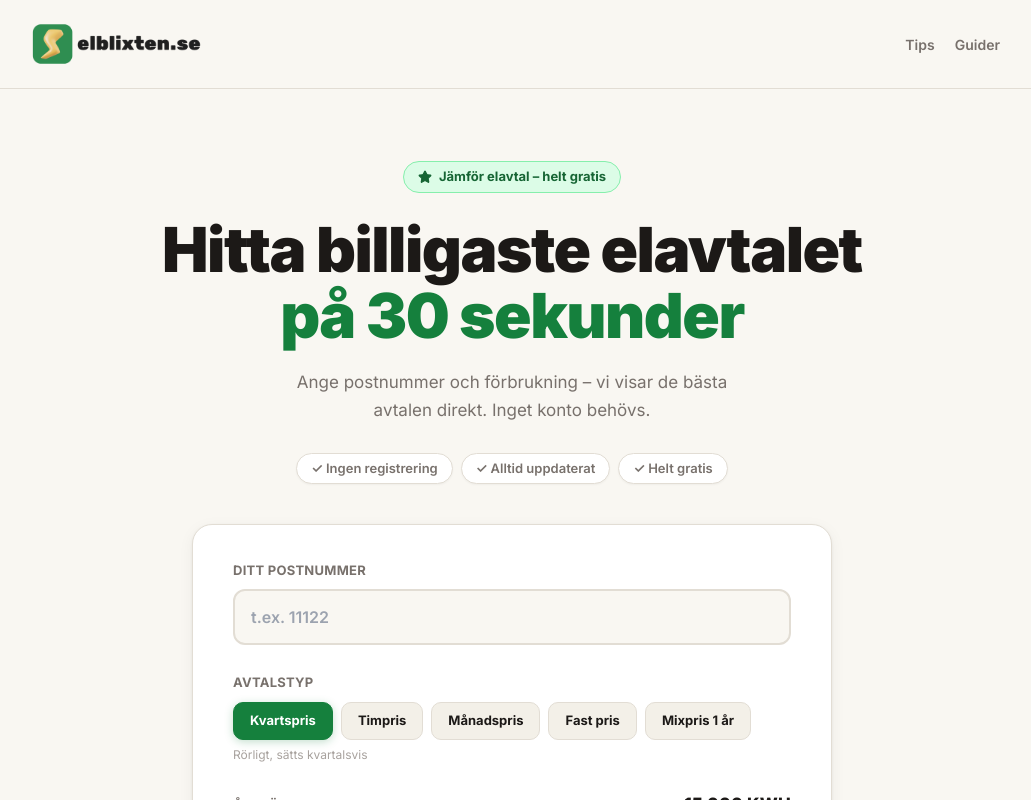
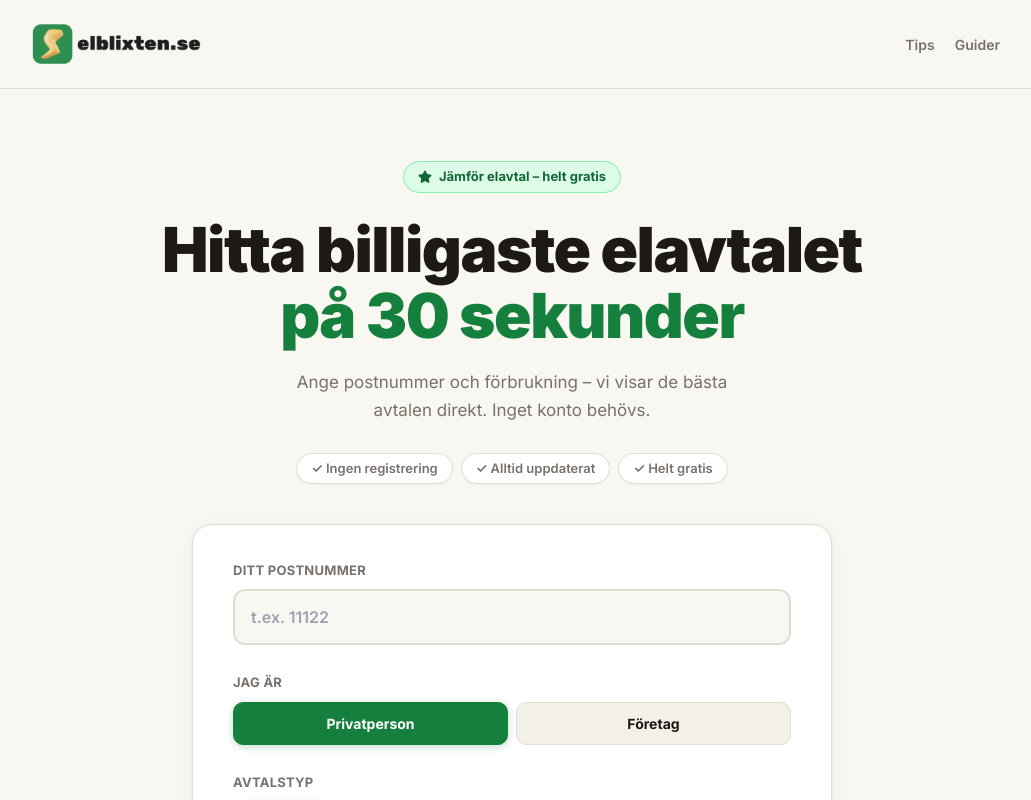
Before and after one commit to AMIIGO-dot/elsnabbt, a Next.js app: page / in a window 1280 px wide. Shown: the top 800 px of the page, without its empty margins (128-1159 px from the left). Built offline with nearby package versions, Linux system fonts and the light colour scheme.

Commit message:
Feature: privatperson/foretag-val - filtrera avtal per kundkategori via EI-API

```diff
--- a/app/api/compare/route.ts
+++ b/app/api/compare/route.ts
@@ -83,6 +83,8 @@ export async function GET(request: NextRequest) {
   const postnr   = request.nextUrl.searchParams.get('postnr') ?? '';
   const kwh      = parseInt(request.nextUrl.searchParams.get('kwh') ?? '15000');
   const typParam = (request.nextUrl.searchParams.get('typ') ?? 'TIMPRIS').toUpperCase();
+  const kundtyp  = request.nextUrl.searchParams.get('kundtyp') === 'foretag' ? 'foretag' : 'privat';
+  const kundkategori = kundtyp === 'foretag' ? 2 : 1;
 
   if (postnr.length !== 5 || !/^\d{5}$/.test(postnr)) {
     return NextResponse.json({ error: 'Ogiltigt postnummer' }, { status: 400 });
@@ -93,7 +95,7 @@ export async function GET(request: NextRequest) {
   const natKr  = natAvgiftAr(elArea);
 
   // Hämta avtal + leverantörsinfo parallellt
-  const apiUrl = `https://www1.ei.se/elinservices/api/json/SokAvtal?postNummer=${postnr}&forbrukning=${kwh}`;
+  const apiUrl = `https://www1.ei.se/elinservices/api/json/SokAvtal?postNummer=${postnr}&forbrukning=${kwh}&kundkategori=${kundkategori}`;
   const [res, suppliersRes] = await Promise.all([
     fetch(apiUrl, { headers: { Accept: 'application/json', 'User-Agent': 'Mozilla/5.0' }, next: { revalidate: 3600 } }),
     fetch('https://www1.ei.se/elinservices/api/json/GetElleverantorer', { headers: { Accept: 'application/json' }, next: { revalidate: 86400 } }),
--- a/app/page.tsx
+++ b/app/page.tsx
@@ -14,6 +14,7 @@ export default function Home() {
   const [kwh, setKwh] = useState(15000);
   const [results, setResults] = useState<ScrapedOffer[]>([]);
   const [avtalstyp, setAvtalstyp] = useState('KVARTSPRIS');
+  const [kundtyp, setKundtyp] = useState<'privat' | 'foretag'>('privat');
   const [loading, setLoading] = useState(false);
   const [searched, setSearched] = useState(false);
   const [dataSource, setDataSource] = useState('');
@@ -35,7 +36,7 @@ export default function Home() {
     setLoading(true);
     setSearched(false);
     try {
-      const res = await fetch(`/api/compare?postnr=${postnr}&kwh=${kwh}&typ=${encodeURIComponent(avtalstyp)}`);
+      const res = await fetch(`/api/compare?postnr=${postnr}&kwh=${kwh}&typ=${encodeURIComponent(avtalstyp)}&kundtyp=${kundtyp}`);
       const data = await res.json();
       if (data.error) throw new Error(data.error);
       const offers: ScrapedOffer[] = data.offers ?? [];
@@ -166,6 +167,30 @@ export default function Home() {
                 transition: 'border-color 0.2s', boxSizing: 'border-box',
               }}
             />
+          </div>
+
+          {/* Kundtyp */}
+          <div style={{ marginBottom: 28 }}>
+            <label style={{ display: 'block', fontSize: 13, fontWeight: 700, color: C.textMuted, marginBottom: 10, letterSpacing: '0.02em', textTransform: 'uppercase' }}>
+              Jag är
+            </label>
+            <div style={{ display: 'flex', gap: 8 }}>
+              {([{ key: 'privat', label: 'Privatperson' }, { key: 'foretag', label: 'Företag' }] as const).map(k => (
+                <button
+                  key={k.key}
+                  onClick={() => setKundtyp(k.key)}
+                  style={{
+                    flex: 1, padding: '10px 16px', fontSize: 14, fontWeight: 700, borderRadius: 10, cursor: 'pointer', transition: 'all 0.15s',
+                    background: kundtyp === k.key ? C.green : C.bgMuted,
+                    color: kundtyp === k.key ? '#fff' : C.text,
+                    border: `1.5px solid ${kundtyp === k.key ? C.green : C.border}`,
+                    boxShadow: kundtyp === k.key ? '0 2px 8px rgba(21,128,61,0.25)' : 'none',
+                  }}
+                >
+                  {k.label}
+                </button>
+              ))}
+            </div>
           </div>
 
           {/* Avtalstyp */}
--- a/lib/types.ts
+++ b/lib/types.ts
@@ -8,6 +8,7 @@ export type ScrapedOffer = {
   totalMan: number;
   besparing: number;
   typ: string;
+  kundtyp?: 'privat' | 'foretag';
   gron: boolean;
   braMiljoval?: boolean;
   sol?: boolean;
```
